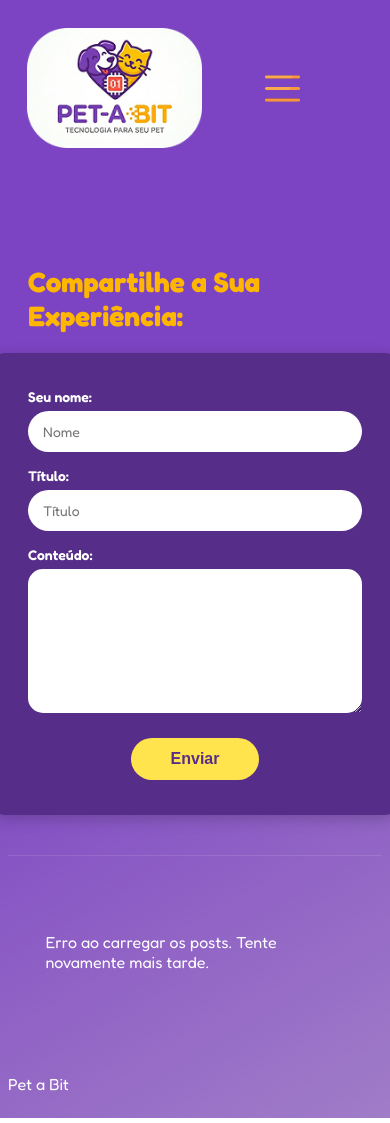
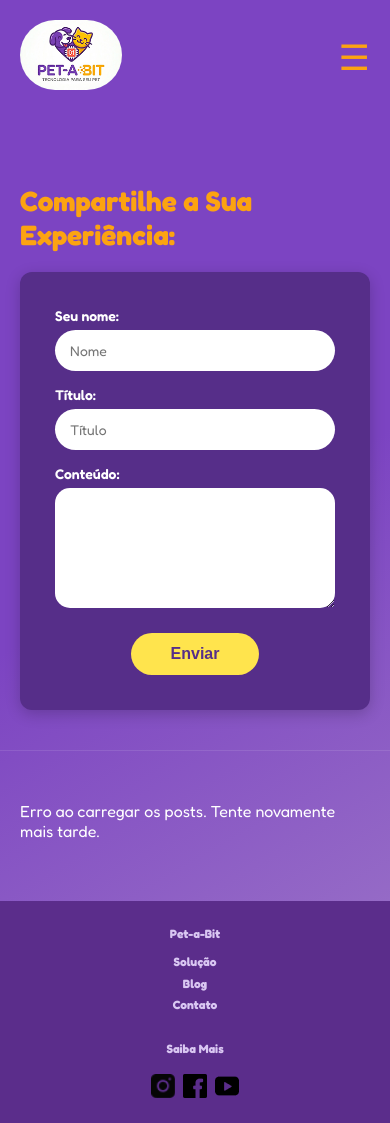
Before and after one commit to nandospto/Desafio2-Pet-a-Bit, a plain HTML site: page blog.html in a window 390 px wide. Drawn offline with Linux system fonts and the light colour scheme; no server answers.

Commit message:
feat: componentiza header e footer e ajusta responsividade mobile

```diff
--- a/blog.html
+++ b/blog.html
@@ -13,24 +13,7 @@
 
 <body>
 
-    <header>
-        <div class="logo">
-            <img src="/img/logo.png" alt="Pet a Bit Logo">
-        </div>
-
-        <button class="menu-mobile" id="btn-menu">
-            <img src="/img/menu-icon.png" alt="Menu" width="35">
-        </button>
-
-        <nav id="nav-menu">
-            <ul>
-                <li><a href="index.html">Início</a></li>
-                <li><a href="solucao.html">Solução</a></li>
-                <li><a href="blog.html">Blog</a></li>
-                <li><a href="contato.html">Contato</a></li>
-            </ul>
-        </nav>
-    </header>
+    <div id="header-container"></div>
 
     <main>
         <section class="secao-criacao">
@@ -67,14 +50,11 @@
         </section>
     </main>
 
-    <footer>
-        <div class="rodape-conteudo">
-            <p>Pet a Bit</p>
-        </div>
-    </footer>
+    <div id="footer-container"></div>
 
     <script src="blog.js"></script>
     <script src="menu.js"></script>
+    <script src="componentes.js"></script>
 </body>
 
 </html>
--- /dev/null
+++ b/footer.html
@@ -0,0 +1,16 @@
+<footer class="footer">
+    <div class="footer-links">
+        <p>Pet-a-Bit</p>
+        <a href="solucao.html">Solução</a>
+        <a href="blog.html">Blog</a>
+        <a href="contato.html">Contato</a>
+    </div>
+    <div class="footer-social">
+        <p>Saiba Mais</p>
+        <div class="social-icons">
+            <a href="https://instagram.com"><img src="/img/icon-insta.png" alt="Ícone-Instagram"></a>
+            <a href="https://facebook.com"><img src="/img/icon-face.png" alt="Ícone-Facebook"></a>
+            <a href="https://youtube.com"><img src="/img/icon-yt.png" alt="Ícone-Youtube"></a>
+        </div>
+    </div>
+</footer>
--- /dev/null
+++ b/header.html
@@ -0,0 +1,29 @@
+<header>
+    <div class="logo">
+        <img class="PetabitHeaderLogo" src="/img/logo.png" alt="Logo Pet-a-Bit">
+    </div>
+
+    <nav class="menunavegacao">
+        <input type="checkbox" id="menu-toggle" class="menu-checkbox">
+        <label for="menu-toggle" class="menu-btn">&#9776;</label>
+
+        <ul class="menu-links-container">
+            <li class="menuContImg">
+                <img class="imgpatinhas" src="/img/patinhas.png" alt="">
+                <a class="HeaderLink" href="index.html">Início</a>
+            </li>
+            <li class="menuContImg">
+                <img class="imgpatinhas" src="/img/patinhas.png" alt="">
+                <a class="HeaderLink" href="solucao.html">Solução</a>
+            </li>
+            <li class="menuContImg">
+                <img class="imgpatinhas" src="/img/patinhas.png" alt="">
+                <a class="HeaderLink" href="blog.html">Blog</a>
+            </li>
+            <li class="menuContImg">
+                <img class="imgpatinhas" src="/img/patinhas.png" alt="">
+                <a class="HeaderLink" href="contato.html">Contato</a>
+            </li>
+        </ul>
+    </nav>
+</header>
--- a/style.css
+++ b/style.css
@@ -1,84 +1,100 @@
-/* --- VARIÁVEIS DE COR --- */
+/* --- RESET GERAL E VARIÁVEIS --- */
+* {
+    margin: 0;
+    padding: 0;
+    box-sizing: border-box;
+}
+
 :root {
     --roxo-fundo: #7C44C2;
-    /* Roxo mais claro do fundo da página */
     --roxo-escuro: #562E89;
-    /* Roxo escuro da caixa do formulário e dos cards */
     --amarelo-pet: #FFE44D;
-    /* Amarelo do botão */
-    --amarelo-titulo: #FFB600;
-    /* Amarelo do título e do header */
+    --amarelo-titulo: #fca311;
+    /* Atualizado para o tom de laranja/amarelo do seu amigo */
     --branco: #ffffff;
     --vermelho-lixeira: #ef4444;
-    /* Vermelho do ícone de deletar */
 }
 
-/* --- RESET BÁSICO --- */
 body {
-
     min-height: 100vh;
     display: flex;
     flex-direction: column;
+    /* Mantive o seu degradê original que é mais fiel ao Figma */
     background: linear-gradient(150deg, #7C44C2 0%, #7C44C2 48.55%, rgba(76, 48, 29, 0.20) 181.77%);
     gap: 30px;
-    color: #fff;
-
+    color: var(--branco);
     font-family: "Fredoka", sans-serif;
-    font-optical-sizing: auto;
-    font-weight: 400;
-    font-style: normal;
-    font-variation-settings:
-        "wdth" 100;
-
 }
 
-/* --- ESTILO DO CABEÇALHO (HEADER) --- */
+/* =========================================
+   1. HEADER
+========================================= */
 header {
+    width: 100%;
+    max-width: 1140px;
+    margin: 0 auto;
     display: flex;
+    align-items: center;
     justify-content: space-between;
-    /* Empurra a logo para a esquerda e o menu para a direita */
-    align-items: center;
-    /* Alinha tudo no centro verticalmente */
-    padding: 20px 5%;
-    /* Espaçamento interno */
+    /* Garante logo na esquerda e menu na direita */
+    padding: 28px 28px 0;
 }
 
-/* Ajuste o tamanho da logo */
 .logo img {
+    width: auto;
     height: 120px;
-    /* Ajuste esse valor conforme o tamanho que quiser a logo */
-    border-radius: 20px;
-    /* Se a sua imagem não tiver o fundo arredondado do Figma, isso ajuda */
+    border-radius: 46px;
+    object-fit: contain;
 }
 
-/* --- ESTILO DA NAVEGAÇÃO --- */
-nav ul {
+.menu-checkbox,
+.menu-btn {
+    display: none;
+    /* Esconde o checkbox e o ícone de sanduíche no PC */
+}
+
+.menu-links-container {
     display: flex;
-    /* Coloca os links um ao lado do outro */
     list-style: none;
-    /* Remove as bolinhas da lista */
     gap: 40px;
-    /* Espaço entre os links */
-    margin: 0;
-    padding: 0;
+}
+
+.menuContImg {
+    position: relative;
+    display: flex;
+    align-items: center;
+    justify-content: center;
 }
 
 nav a {
     text-decoration: none;
-    /* Remove o sublinhado azul padrão dos links */
     color: var(--amarelo-titulo);
-    /* O amarelo dos textos (ajuste para o hex exato do seu Figma) */
-    font-size: 20px;
-    font-weight: bold;
-    transition: opacity 0.2s;
+    font-weight: 800;
+    font-size: 1.3rem;
+    z-index: 2;
 }
 
-nav a:hover {
-    opacity: 0.8;
-    /* Dá um leve efeitinho ao passar o mouse */
+/* O efeito das patinhas */
+.imgpatinhas {
+    position: absolute;
+    top: 50%;
+    left: 50%;
+    transform: translate(-50%, -50%) rotate(45deg);
+    width: 80px;
+    height: 80px;
+    opacity: 0;
+    z-index: 1;
+    transition: opacity 0.2s ease;
+    pointer-events: none;
 }
 
-/* --- SEÇÃO DO FORMULÁRIO (Meio - Parte Superior) --- */
+.menuContImg:hover .imgpatinhas {
+    opacity: 0.5;
+}
+
+/* =========================================
+   2. MIOLO DA PÁGINA (SEU FORMULÁRIO E POSTS)
+========================================= */
 .secao-criacao {
     display: flex;
     flex-direction: column;
@@ -97,7 +113,6 @@ nav a:hover {
     background-color: var(--roxo-escuro);
     padding: 35px;
     border-radius: 12px;
-    /* Borda arredondada suave */
     width: 100%;
     max-width: 550px;
     box-shadow: 0 4px 15px rgba(0, 0, 0, 0.2);
@@ -120,7 +135,6 @@ nav a:hover {
     padding: 12px 15px;
     border: none;
     border-radius: 25px;
-    /* Deixa os inputs bem arredondados como na imagem */
     font-size: 14px;
     font-family: inherit;
     outline: none;
@@ -128,9 +142,7 @@ nav a:hover {
 
 .grupo-input textarea {
     border-radius: 15px;
-    /* Textarea um pouco menos arredondada para ficar melhor */
     resize: vertical;
-    /* Permite ao usuário apenas aumentar para baixo */
     min-height: 120px;
 }
 
@@ -145,34 +157,25 @@ nav a:hover {
     font-size: 16px;
     display: block;
     margin: 25px auto 0;
-    /* Empurra para baixo e centraliza */
     transition: transform 0.2s ease;
 }
 
 .btn-enviar:hover {
     transform: scale(1.05);
-    /* Efeito sutil ao passar o mouse */
 }
 
-/* --- SEÇÃO DO FEED DE POSTS (Meio - Parte Inferior) --- */
 .secao-feed {
     padding: 40px 10%;
-    /* O 10% garante que os cards não encostem nas bordas da tela */
     border-top: 1px solid rgba(255, 255, 255, 0.1);
-    /* Uma linha bem sutil dividindo as seções */
 }
 
-/* A Mágica do Grid de 3 Colunas */
 .grid-de-cards {
     display: grid;
-    /* Isso cria colunas flexíveis: no PC ficam 3 lado a lado, no celular cai para 1 sozinha */
     grid-template-columns: repeat(auto-fit, minmax(300px, 1fr));
     gap: 30px;
-    /* Espaço entre os cards */
     margin-top: 20px;
 }
 
-/* --- ESTILO DOS CARDS (Que o JS vai injetar depois) --- */
 .post-card {
     background-color: var(--roxo-escuro);
     padding: 25px;
@@ -191,16 +194,13 @@ nav a:hover {
     font-size: 14px;
     line-height: 1.6;
     color: #e2e8f0;
-    /* Um branco levemente acinzentado para leitura confortável */
     flex-grow: 1;
-    /* Se os textos tiverem tamanhos diferentes, isso empurra o rodapé pro fundo igual para todos */
     margin-bottom: 25px;
 }
 
 .post-rodape {
     display: flex;
     justify-content: space-between;
-    /* Autor de um lado, lixeira do outro */
     align-items: center;
     border-top: 1px solid rgba(255, 255, 255, 0.2);
     padding-top: 15px;
@@ -227,49 +227,143 @@ nav a:hover {
     transform: scale(1.2);
 }
 
-/* Esconde o botão do menu no computador */
-.menu-mobile {
-    display: none;
-    background: none;
-    border: none;
-    cursor: pointer;
+/* =========================================
+   3. RODAPÉ (FOOTER DO AMIGO)
+========================================= */
+.footer {
+    background-color: #5b2d8b;
+    display: flex;
+    justify-content: center;
+    align-items: flex-start;
+    gap: 110px;
+    padding: 18px 32px;
+    margin-top: auto;
+    /* Mantém o footer colado na base */
 }
 
-/* --- RESPONSIVIDADE: CELULARES E TABLETS PEQUENOS --- */
-@media (max-width: 768px) {
+.footer-links p,
+.footer-social p {
+    color: #d9c7f2;
+    font-size: 12px;
+    font-weight: 800;
+    margin-bottom: 10px;
+    /* Dá um espacinho entre o título e os links */
+}
 
-    /* 1. Mostra o ícone do menu sanduíche */
-    .menu-mobile {
-        display: block;
+.footer a {
+    color: #d9c7f2;
+    font-size: 12px;
+    font-weight: 800;
+    text-decoration: none;
+    display: block;
+    line-height: 1.8;
+    /* Dá um respiro entre um link e outro */
+}
+
+.social-icons {
+    display: flex;
+    gap: 8px;
+    align-items: center;
+    margin-top: 8px;
+}
+
+.social-icons img {
+    width: 24px;
+    height: 24px;
+    object-fit: contain;
+    display: block;
+    transition: transform 0.2s;
+    /* Efeito suave no hover */
+}
+
+.social-icons img:hover {
+    transform: scale(1.2);
+}
+
+#header-container,
+#footer-container {
+    display: contents;
+}
+
+/* =========================================
+   4. RESPONSIVIDADE (CELULARES)
+========================================= */
+@media (max-width: 900px) {
+
+    header {
+        padding: 20px;
+        position: relative;
+        /* Transforma o header na "âncora" do menu flutuante */
+        display: flex;
+        justify-content: space-between;
+        /* Logo na esquerda, botão na direita */
+        align-items: center;
     }
 
-    /* 2. Ajusta o header para a logo ficar de um lado e o menu do outro */
-    header {
-        justify-content: space-between;
-        gap: 0;
-        /* Tira o gap que usamos no PC */
+    /* Reduz um pouco a logo apenas no celular para o botão caber do lado */
+    .logo img {
+        height: 70px;
+        width: auto;
     }
 
-    /* 3. Esconde a lista horizontal padrão e prepara ela para ser vertical */
-    nav ul {
-        display: none;
-        /* Escondido por padrão no celular */
-        flex-direction: column;
-        position: absolute;
-        top: 80px;
-        /* Ajuste para descer abaixo do seu header */
-        left: 0;
-        width: 100%;
-        background-color: #4c2882;
-        /* Roxo escuro para o fundo do menu aberto */
-        padding: 20px 0;
-        text-align: center;
-        gap: 20px;
-        box-shadow: 0 5px 10px rgba(0, 0, 0, 0.2);
+    .menu-btn {
+        display: block !important;
+        font-size: 35px;
+        cursor: pointer;
+        color: var(--amarelo-titulo);
     }
 
-    /* 4. Esta classe será adicionada pelo JavaScript quando clicarem no botão */
-    nav ul.ativo {
+    /* A mágica da caixa centralizada */
+    .menu-links-container {
+        display: none;
+        position: absolute;
+        top: 100px;
+        /* Desce o menu para não cobrir a logo */
+        left: 5%;
+        /* Cria margem na esquerda */
+        width: 90%;
+        /* Ocupa quase a tela toda, mantendo margens */
+        flex-direction: column;
+        align-items: center;
+        gap: 20px;
+        background-color: var(--roxo-escuro);
+        padding: 20px;
+        border-radius: 15px;
+        box-shadow: 0px 8px 15px rgba(0, 0, 0, 0.4);
+        z-index: 999;
+        /* Garante que o menu abra por cima do formulário */
+    }
+
+    .menu-checkbox:checked~.menu-links-container {
         display: flex;
     }
+
+    /* Cards no Celular (Força alinhamento em 1 coluna) */
+    .secao-feed {
+        padding: 30px 20px;
+    }
+
+    .grid-de-cards {
+        grid-template-columns: 1fr !important;
+    }
+
+    /* Footer no Celular */
+    .footer {
+        flex-direction: column;
+        align-items: center;
+        gap: 25px;
+        text-align: center;
+        padding: 25px 20px;
+    }
+
+    .footer-links,
+    .footer-social {
+        display: flex;
+        flex-direction: column;
+        align-items: center;
+    }
+
+    .social-icons {
+        justify-content: center;
+    }
 }
```
Also changed, not shown: componentes.js (added, +16 -0 lines), img/icon-face.png (added), img/icon-insta.png (added), img/icon-yt.png (added), img/patinhas.png (added).
